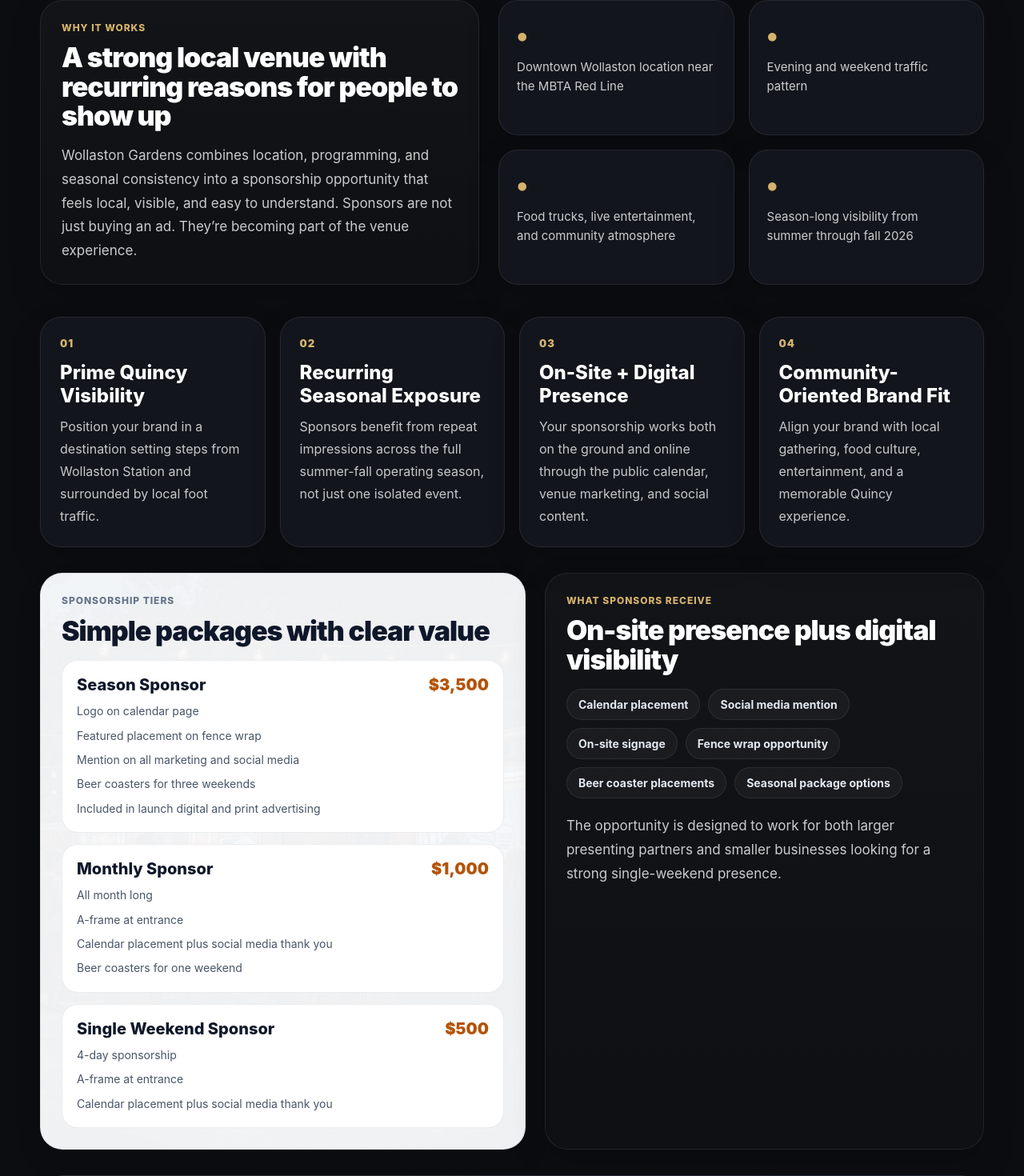
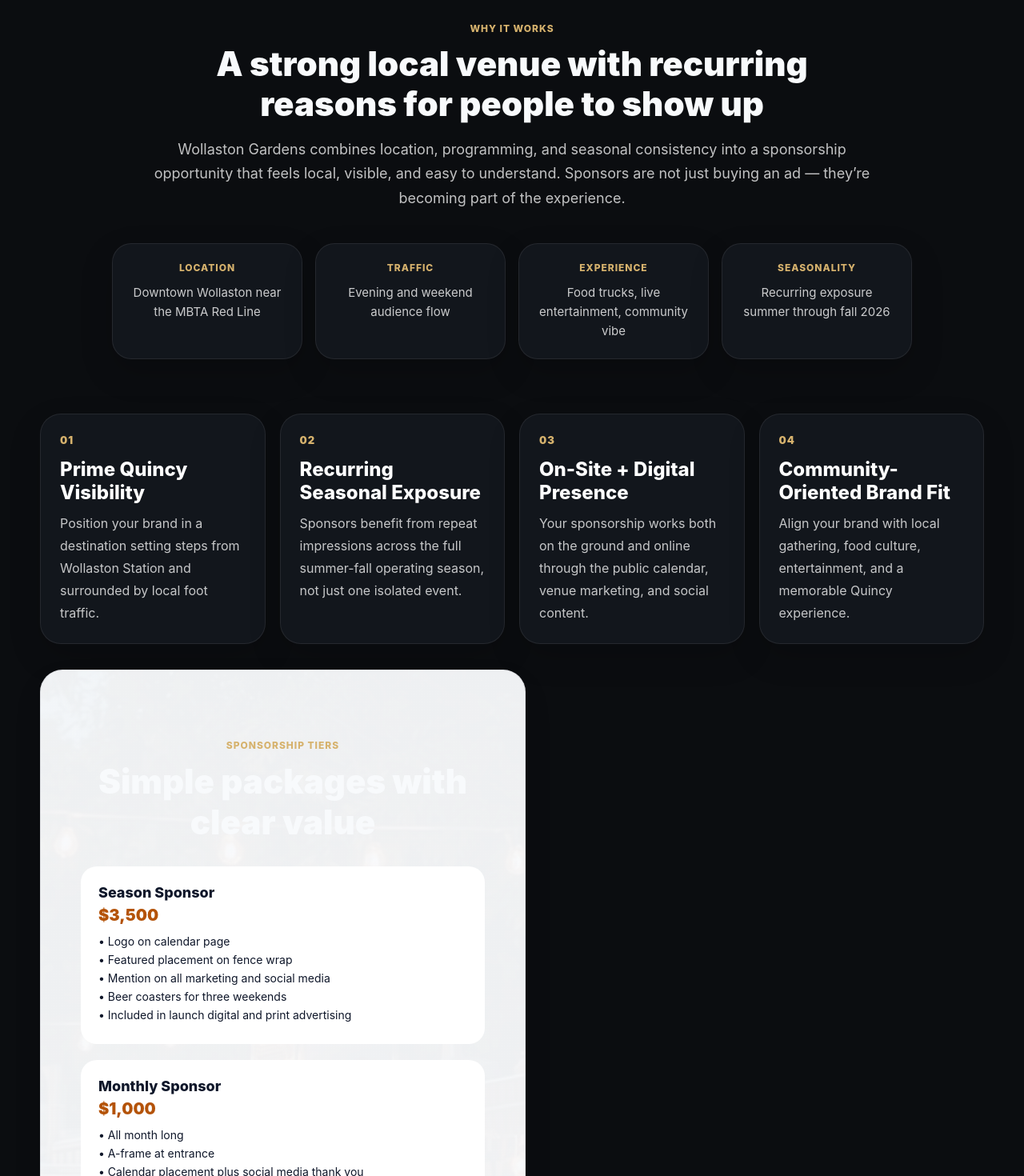
Before and after one commit to Webmailonly/wollaston-gardens, a Next.js app: page / in a window 1280 px wide. Shown: the part 823-2293 px from the top of the page at 80% size. Built offline with nearby package versions, Linux system fonts and the light colour scheme.

Commit message:
Update page.js

```diff
--- a/app/page.js
+++ b/app/page.js
@@ -235,42 +235,53 @@
         </div>
       </section>
 
-      <section style={{ padding: "32px 24px" }}>
-        <div
-          style={{
-            maxWidth: 1180,
-            margin: "0 auto",
-            display: "grid",
-            gridTemplateColumns: "0.95fr 1.05fr",
-            gap: 24,
-          }}
-        >
-          <div style={darkCard}>
+      <section style={{ padding: "60px 24px", textAlign: "center" }}>
+  <div style={{ maxWidth: 900, margin: "0 auto" }}>
     <div style={eyebrow}>Why It Works</div>
-            <h2 style={lightTitle}>
+
+    <h2 style={{
+      fontSize: 42,
+      fontWeight: 900,
+      marginBottom: 16,
+      lineHeight: 1.2
+    }}>
       A strong local venue with recurring reasons for people to show up
     </h2>
-            <p style={lightText}>
-              Wollaston Gardens combines location, programming, and seasonal
-              consistency into a sponsorship opportunity that feels local,
-              visible, and easy to understand. Sponsors are not just buying an ad.
-              They’re becoming part of the venue experience.
+
+    <p style={{
+      fontSize: 18,
+      lineHeight: 1.7,
+      color: "rgba(255,255,255,0.75)"
+    }}>
+      Wollaston Gardens combines location, programming, and seasonal consistency into a sponsorship opportunity that feels local, visible, and easy to understand. Sponsors are not just buying an ad — they’re becoming part of the experience.
     </p>
   </div>
 
-          <div
-            style={{
+  <div style={{
+    maxWidth: 1000,
+    margin: "40px auto 0",
     display: "grid",
-              gridTemplateColumns: "1fr 1fr",
-              gap: 18,
-            }}
-          >
-            {audiencePoints.map((point) => (
-              <div key={point} style={statCard}>
-                <div style={statNumber}>•</div>
-                <div style={statLabel}>{point}</div>
+    gridTemplateColumns: "repeat(auto-fit, minmax(220px, 1fr))",
+    gap: 16
+  }}>
+    <div style={statCard}>
+      <div style={eyebrow}>Location</div>
+      <div style={statLabel}>Downtown Wollaston near the MBTA Red Line</div>
     </div>
-            ))}
+
+    <div style={statCard}>
+      <div style={eyebrow}>Traffic</div>
+      <div style={statLabel}>Evening and weekend audience flow</div>
+    </div>
+
+    <div style={statCard}>
+      <div style={eyebrow}>Experience</div>
+      <div style={statLabel}>Food trucks, live entertainment, community vibe</div>
+    </div>
+
+    <div style={statCard}>
+      <div style={eyebrow}>Seasonality</div>
+      <div style={statLabel}>Recurring exposure summer through fall 2026</div>
     </div>
   </div>
 </section>
@@ -314,55 +325,98 @@
                 "linear-gradient(180deg, rgba(248,250,252,0.96), rgba(248,250,252,0.96)), url('/why/wg-photo-page-13.jpeg') center/cover no-repeat",
             }}
           >
-            <div style={sectionEyebrowDark}>Sponsorship Tiers</div>
-            <h2 style={sectionTitleDark}>Simple packages with clear value</h2>
+            <section style={{ padding: "60px 24px", textAlign: "center" }}>
+  <div style={{ maxWidth: 1000, margin: "0 auto" }}>
+    <div style={eyebrow}>Sponsorship Tiers</div>
 
-            <div
-              style={{
+    <h2 style={{
+      fontSize: 42,
+      fontWeight: 900,
+      marginBottom: 30
+    }}>
+      Simple packages with clear value
+    </h2>
+
+    <div style={{
       display: "grid",
-                gridTemplateColumns: "1fr",
-                gap: 14,
-                marginTop: 18,
-              }}
-            >
+      gridTemplateColumns: "repeat(auto-fit, minmax(260px, 1fr))",
+      gap: 20
+    }}>
       {sponsorTiers.map((tier) => (
-                <div key={tier.title} style={tierCard}>
-                  <div
-                    style={{
-                      display: "flex",
-                      justifyContent: "space-between",
-                      gap: 12,
-                      alignItems: "start",
-                      flexWrap: "wrap",
-                      marginBottom: 10,
-                    }}
-                  >
-                    <div style={tierTitle}>{tier.title}</div>
-                    <div style={tierPrice}>{tier.price}</div>
+        <div key={tier.title} style={{
+          background: "#ffffff",
+          color: "#0f172a",
+          borderRadius: 20,
+          padding: 22,
+          textAlign: "left"
+        }}>
+          <div style={{
+            fontWeight: 800,
+            fontSize: 18,
+            marginBottom: 6
+          }}>
+            {tier.title}
           </div>
-                  <div style={{ display: "flex", flexDirection: "column", gap: 8 }}>
+
+          <div style={{
+            fontWeight: 900,
+            fontSize: 20,
+            color: "#b45309",
+            marginBottom: 12
+          }}>
+            {tier.price}
+          </div>
+
           {tier.items.map((item) => (
-                      <div key={item} style={tierItem}>
-                        {item}
+            <div key={item} style={{
+              fontSize: 14,
+              marginBottom: 6
+            }}>
+              • {item}
+            </div>
+          ))}
         </div>
       ))}
     </div>
   </div>
-              ))}
-            </div>
-          </div>
+</section>
 
-          <div style={darkCard}>
-            <div style={eyebrow}>What Sponsors Receive</div>
-            <h2 style={lightTitle}>On-site presence plus digital visibility</h2>
-            <div style={darkPillGrid}>
+          <section style={{ padding: "60px 24px", textAlign: "center" }}>
+  <div style={{ maxWidth: 900, margin: "0 auto" }}>
+    <div style={eyebrow}>Sponsor Value</div>
+
+    <h2 style={{
+      fontSize: 42,
+      fontWeight: 900,
+      marginBottom: 20
+    }}>
+      On-site presence plus digital visibility
+    </h2>
+
+    <div style={{
+      display: "flex",
+      flexWrap: "wrap",
+      justifyContent: "center",
+      gap: 12
+    }}>
       <div style={darkPill}>Calendar placement</div>
       <div style={darkPill}>Social media mention</div>
       <div style={darkPill}>On-site signage</div>
       <div style={darkPill}>Fence wrap opportunity</div>
       <div style={darkPill}>Beer coaster placements</div>
-              <div style={darkPill}>Seasonal package options</div>
+      <div style={darkPill}>Seasonal packages</div>
     </div>
+
+    <p style={{
+      marginTop: 20,
+      color: "rgba(255,255,255,0.75)",
+      fontSize: 16,
+      lineHeight: 1.7
+    }}>
+      Sponsorships are designed to deliver both physical presence at the venue and consistent digital exposure across the season.
+    </p>
+  </div>
+</section>
 
             <p style={{ ...lightText, marginTop: 20 }}>
               The opportunity is designed to work for both larger presenting
```
Lines whose indentation alone changed are shown as unchanged.
